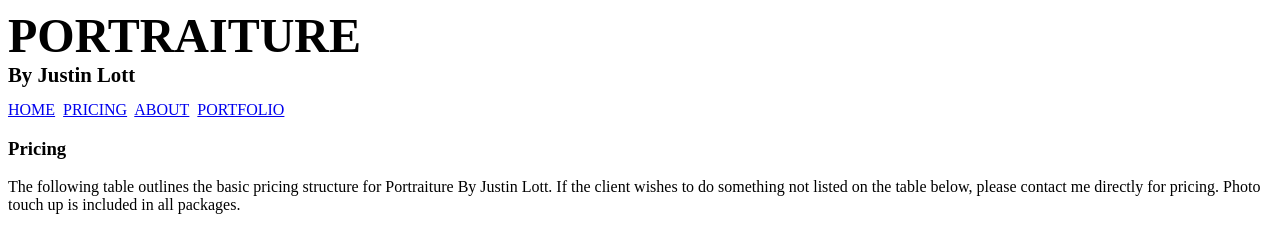
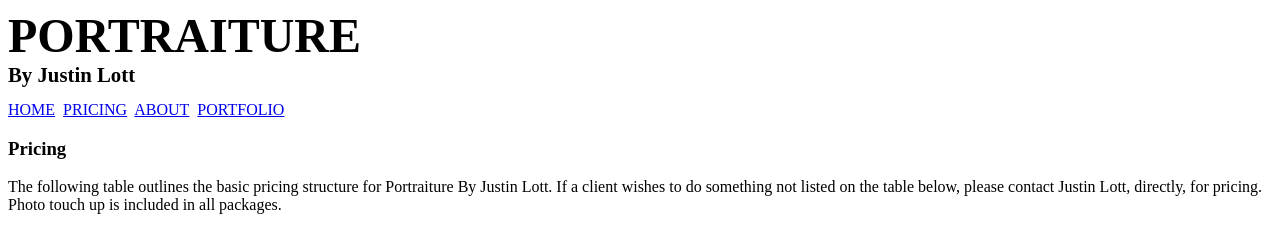
Before and after one commit to JustinHLott/PortraitureByJustinLott, a website with bundled scripts: page PortraitureByJustinLott/pricing.html in a window 1280 px wide. Shown: the top 229 px of the page. Built offline with nearby package versions, Linux system fonts and the light colour scheme; a web font is replaced by a local one.

Commit message:
Fix pricing wording

```diff
--- a/PortraitureByJustinLott/pricing.html
+++ b/PortraitureByJustinLott/pricing.html
@@ -18,7 +18,7 @@
         <main id="main-pricing">
 
             <h3 class="platypi-justin">Pricing</h3>
-            <p>The following table outlines the basic pricing structure for Portraiture By Justin Lott.  If the client wishes to do something not listed on the table below, please contact me directly for pricing. Photo touch up is included in all packages.</p>
+            <p>The following table outlines the basic pricing structure for Portraiture By Justin Lott.  If a client wishes to do something not listed on the table below, please contact Justin Lott, directly, for pricing. Photo touch up is included in all packages.</p>
             <table>
                 <tr>
                     <th>Item</th>
```
